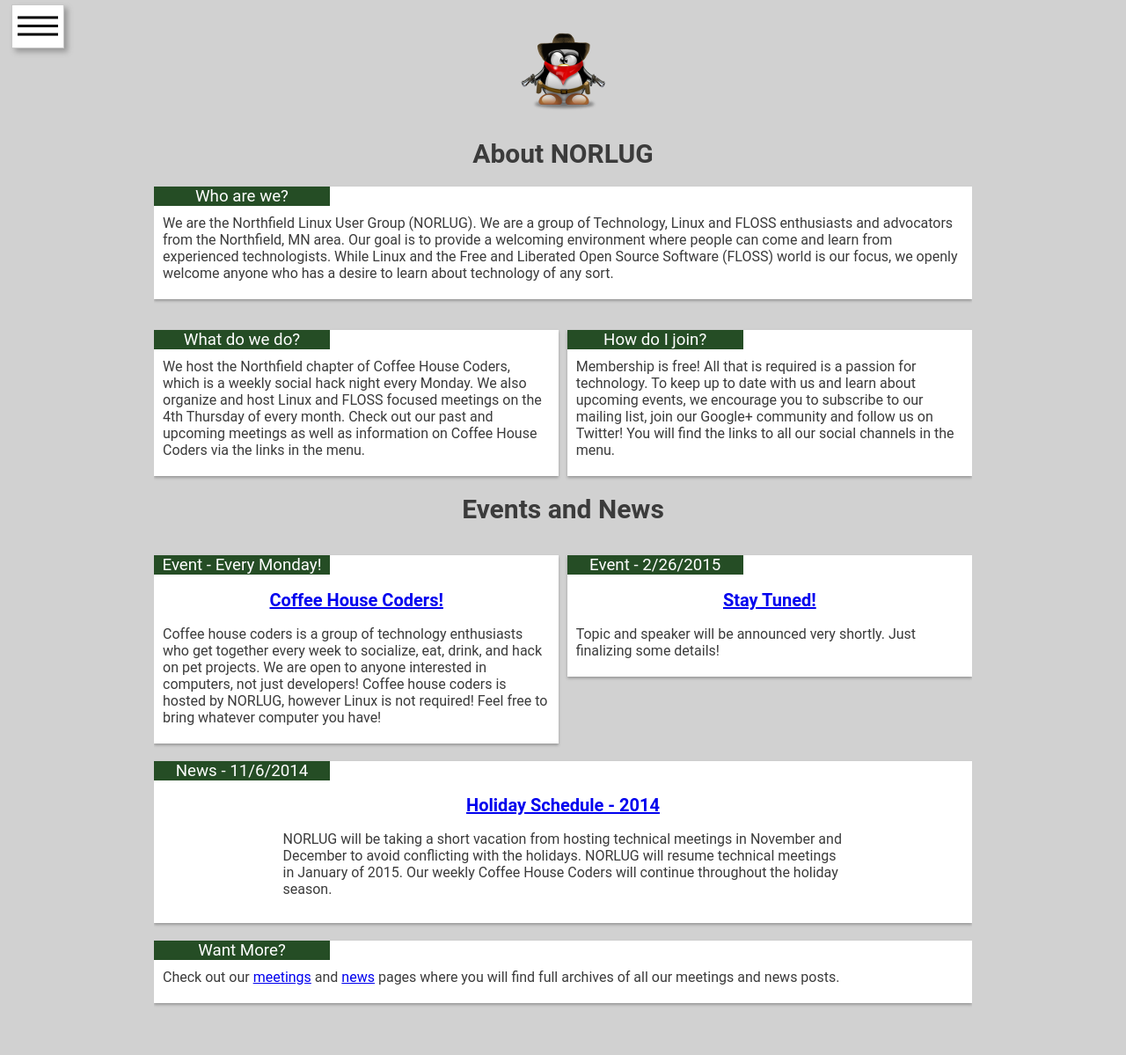
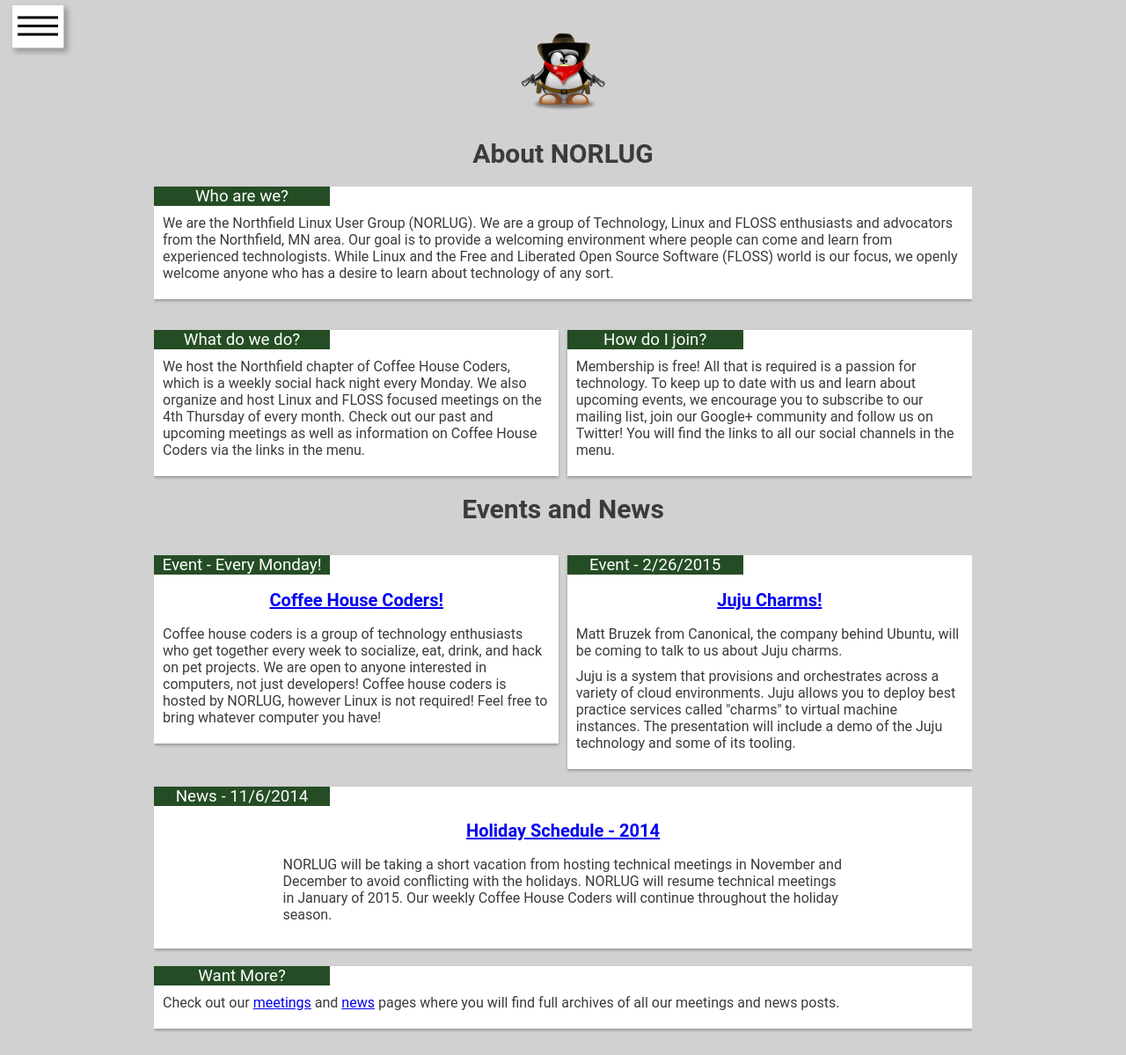
Before and after one commit to norlug/norlug.github.io, a Jekyll site: the page built from index.html, in a window 1280 px wide. Shown: the whole page at 88% size. Built offline with Jekyll 4.4.1, drawn with Linux system fonts in a browser that asks for light colours; before the commit the page ends 1170 px from its top, so only the background shows below that.

Commit message:
Updated index with February meeting information

```diff
--- a/index.html
+++ b/index.html
@@ -37,8 +37,9 @@
 
 <section class="card right">
         <h3 class="header left"> Event - 2/26/2015 </h3>
-        <h2><a href="/meetings">Stay Tuned!</a></h2>
-        <p class="content left">Topic and speaker will be announced very shortly. Just finalizing some details!</p>
+        <h2><a href="/meetings">Juju Charms!</a></h2>
+        <p class="content left">Matt Bruzek from Canonical, the company behind Ubuntu,  will be coming to talk to us about Juju charms.</p>
+        <p class="content left">Juju is a system that provisions and orchestrates across a variety of cloud environments.  Juju allows you to deploy best practice services called "charms" to virtual machine instances.  The presentation will include a demo of the Juju technology and some of its tooling.</p>
 </section>
 
 <p class="clear"></p>
```
